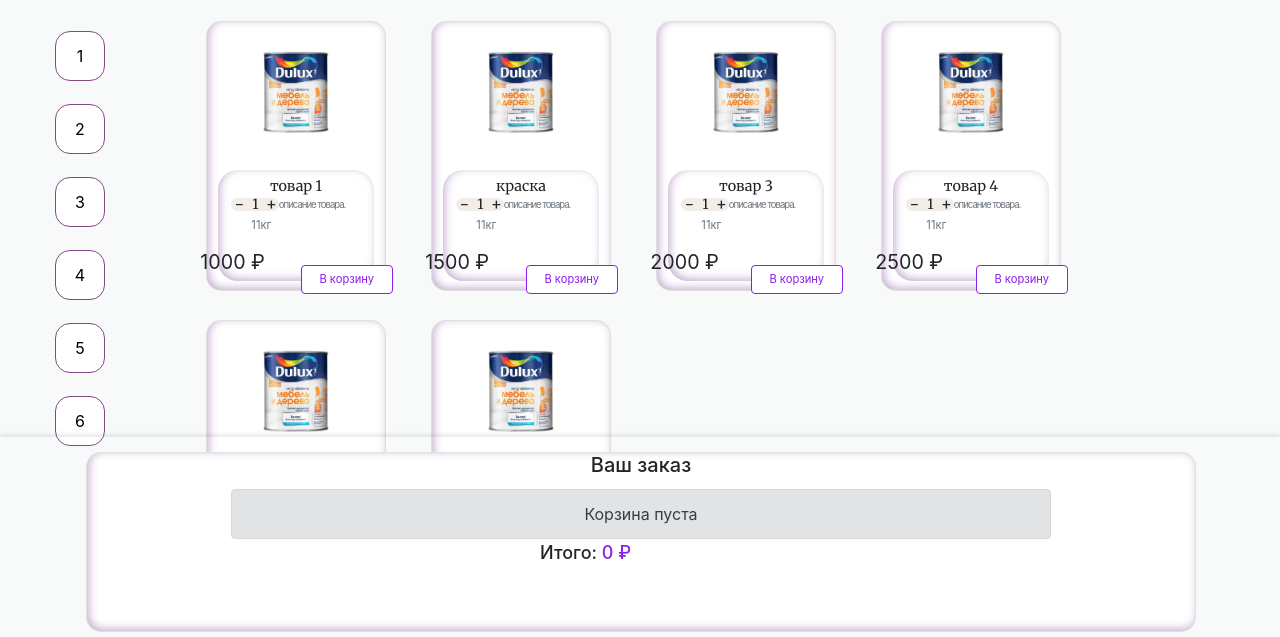
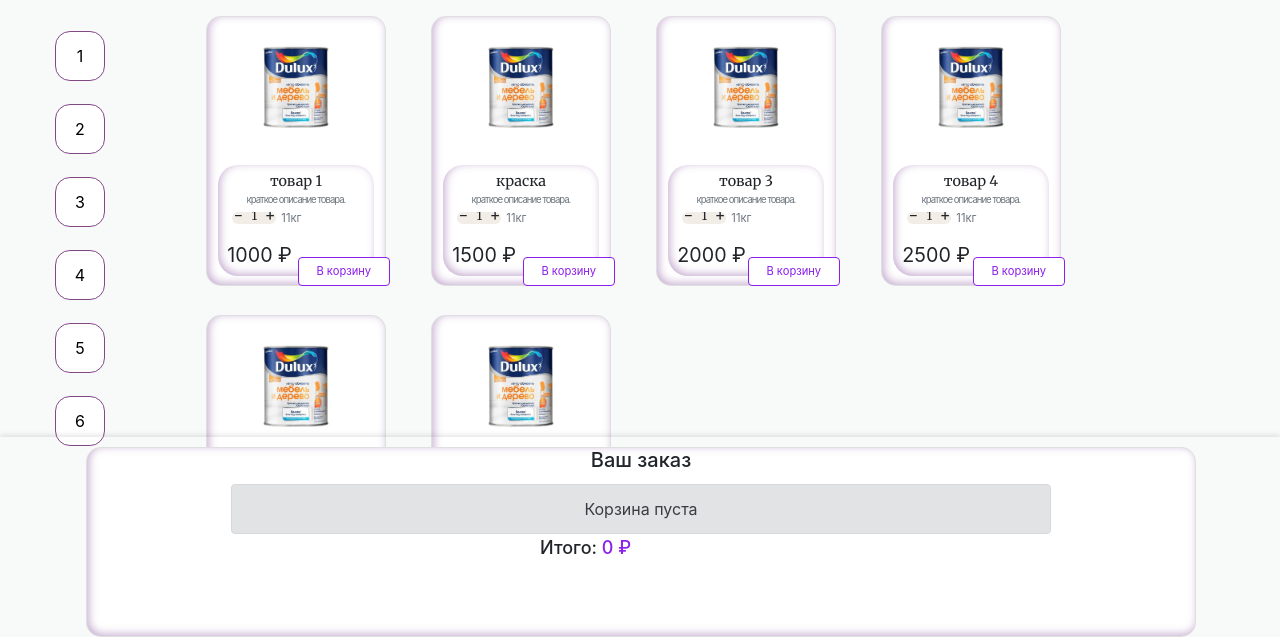
Before and after one commit to Diminikhui/EVOL, a PHP site: page /EVOL0.4.html in a window 1280 px wide; the page is wider, and only the part inside the window is pictured. Shown: the part 163-800 px from the top of that part. Run offline with PHP 8.4, Linux system fonts and the light colour scheme.

Commit message:
commit 46
почти доделано все на монитор и почти готово на телефон

```diff
--- a/css/main.css
+++ b/css/main.css
@@ -148,7 +148,7 @@ display: flex;
 	text-align: center;
 	font-size: 120%;
 	position: relative;
-	bottom: 6.5px;
+	bottom: 9px;
 }
 
 .items__control:hover {
@@ -157,11 +157,11 @@ display: flex;
 }
 
 .items__current {
-	width: 50%;
-	height: 80%;
-	font-size:100% ;
+	width: 80%;
+	height: 150%;
+	font-size:90% ;
 	position: relative;
-	bottom: 4.5px;
+	bottom: 5px;
 }
 
 /* items--small */
@@ -182,6 +182,9 @@ display: flex;
 
 .price {
 	text-align: left;
+	position: relative;
+	width: 100px;
+	left: 20px;
 
 }
 
@@ -190,15 +193,15 @@ display: flex;
 	font-size: 70%;
 	line-height: 1;
 	position: relative;
-	right: -2px;
-	bottom: 10px;
+	left: 12px;
+	bottom: 24px;
 }
 
 .price__currency {
 	font-size: 123%;
 	position: relative;
-	right: 49px;
-	top: 7px;
+	right:42px;
+	bottom: 7px;
 }
 
 ._korzina {
@@ -253,8 +256,9 @@ display: flex;
 	font-size: 100%;
     line-height: 1.2;
 	font-weight: 600;
-	margin-bottom: 5px;
-	margin-left:45%;
+	position: relative;
+	left: 48px;
+	bottom: 5px;
 }
 
 .cart-item__weight {
@@ -269,12 +273,18 @@ display: flex;
 }
 
 .items.items--small.counter-wrapper{
-margin-top: -10%;
+position: relative;
+top: 38px;
+left: 19px;
+width: 50px;
+height: 12px;
 }
+
+
 .cart-item__details {
-	display: flex;
-
-	margin-left:13%  ;
+	position: relative;
+	left: 51px;
+	bottom: 17px;
 
 }
 
@@ -343,15 +353,17 @@ transform: translateY(5px);
 margin-left: 11px;
 margin-bottom: 13px;
 position: relative;
-height: 180px;
+height: 190px;
 width: 100%;
 text-align: center;
 right: 10px;
+bottom: 5px;
 
 }
 .card-body-korzina.border-top{
 height: 150%;
-width: 80%;
+width: 100%;
+margin-top: 10px;
 
 }
 .h5{
@@ -385,10 +397,12 @@ z-index: 9999;
 
 
 .items.counter-wrapper{
-	width: 48px;
-	height:13px;
-	margin-left: -18px;
-	margin-top: -50px;
+	width: 44px;
+	height:12px;
+	position: relative;
+	bottom: 13px;
+	right: 17px;
+
 
 }
 
@@ -398,9 +412,9 @@ z-index: 9999;
 	font-size: 70%;
 	line-height: 70%;
 	position: relative;
-	bottom: 30px;
-	left:63px;
-	color: 844889;
+	bottom: 45px;
+	left:60px;
+
 	background-color: white;
 	text-align: center;
 	z-index: 9999;
@@ -415,6 +429,12 @@ z-index: 9999;
 .footer.fixed-bottom{
 	z-index: 9999;
 	height: 200px;
+}
+.img-corina{
+position: relative;
+left: 10px;
+bottom: 5px;
+
 }
 /* медиа запросы */
 @media  screen and  (max-width : 998px){
```
Also changed, not shown: EVOL0.4.html (line endings or trailing spaces).
